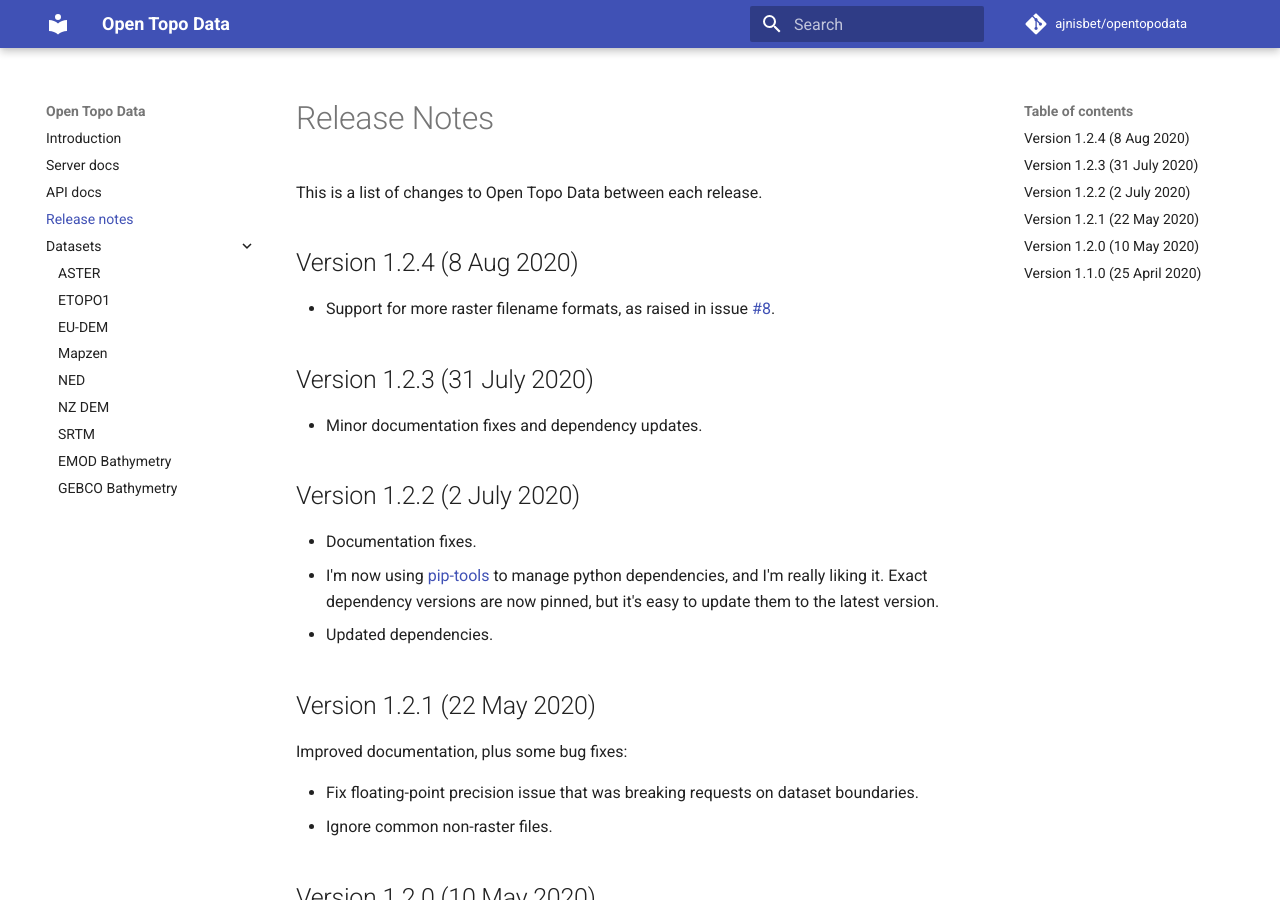
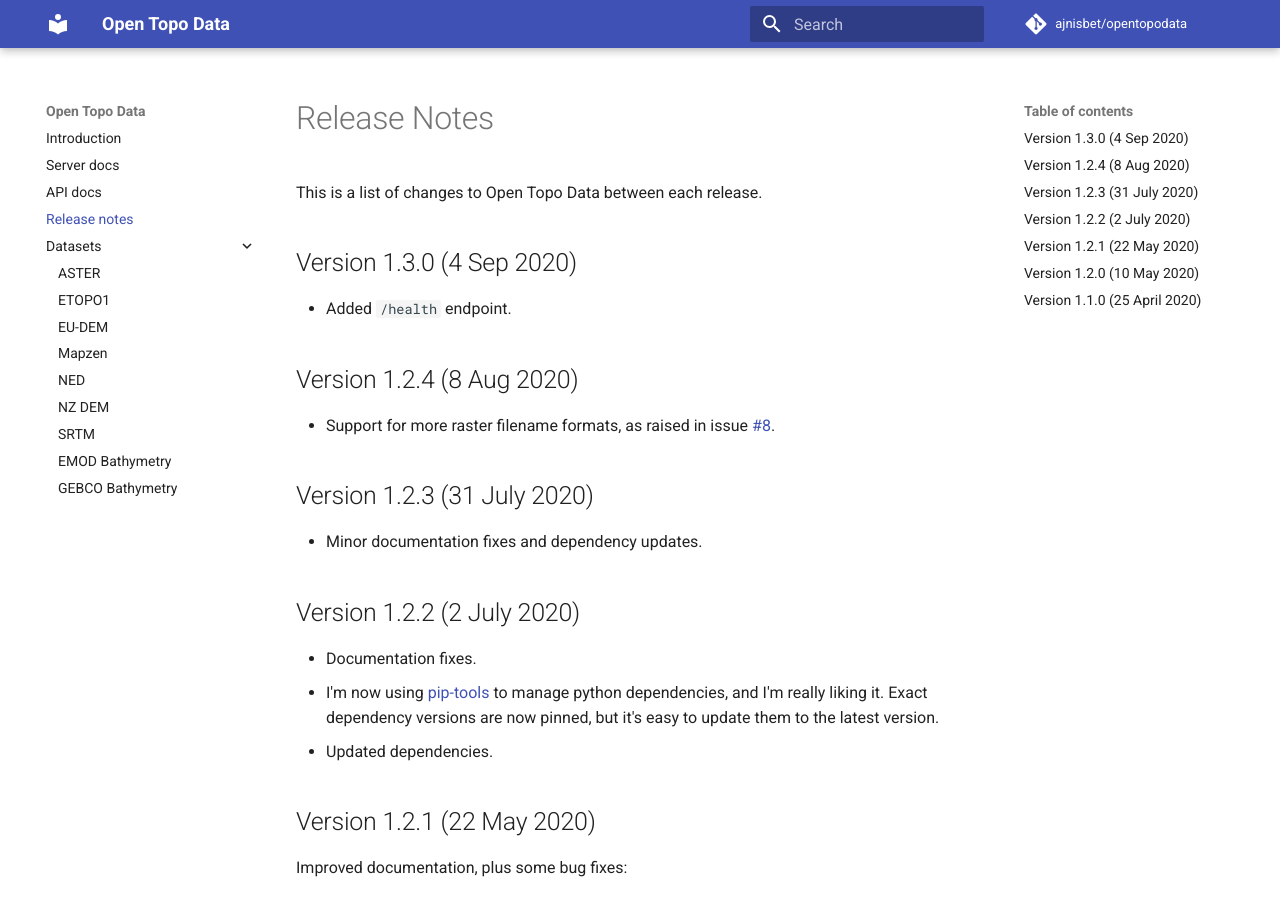
Before and after one commit to ajnisbet/opentopodata, an MkDocs documentation site: the page built from docs/changelog.md, in a window 1280 px wide and 900 px high. Built offline with MkDocs 1.6.1 and Material for MkDocs 9.7.7, drawn with Linux system fonts in a browser that asks for light colours; comment, search, counter and statistics services are not loaded.

Commit message:
Bump version and update changelog

```diff
--- a/docs/changelog.md
+++ b/docs/changelog.md
@@ -2,7 +2,13 @@
 
 This is a list of changes to Open Topo Data between each release.
 
+## Version 1.3.0 (4 Sep 2020)
+
+* Added `/health` endpoint.
+
+
 ## Version 1.2.4 (8 Aug 2020)
+
 * Support for more raster filename formats, as raised in issue [#8](https://github.com/ajnisbet/opentopodata/issues/8).
 
 
@@ -10,12 +16,12 @@ This is a list of changes to Open Topo Data between each release.
 
 * Minor documentation fixes and dependency updates.
 
+
 ## Version 1.2.2 (2 July 2020)
 
 * Documentation fixes.
 * I'm now using [pip-tools](https://github.com/jazzband/pip-tools) to manage python dependencies, and I'm really liking it. Exact dependency versions are now pinned, but it's easy to update them to the latest version.
 * Updated dependencies.
-
 
 
 ## Version 1.2.1 (22 May 2020)
```
Also changed, not shown: 1 other file.
